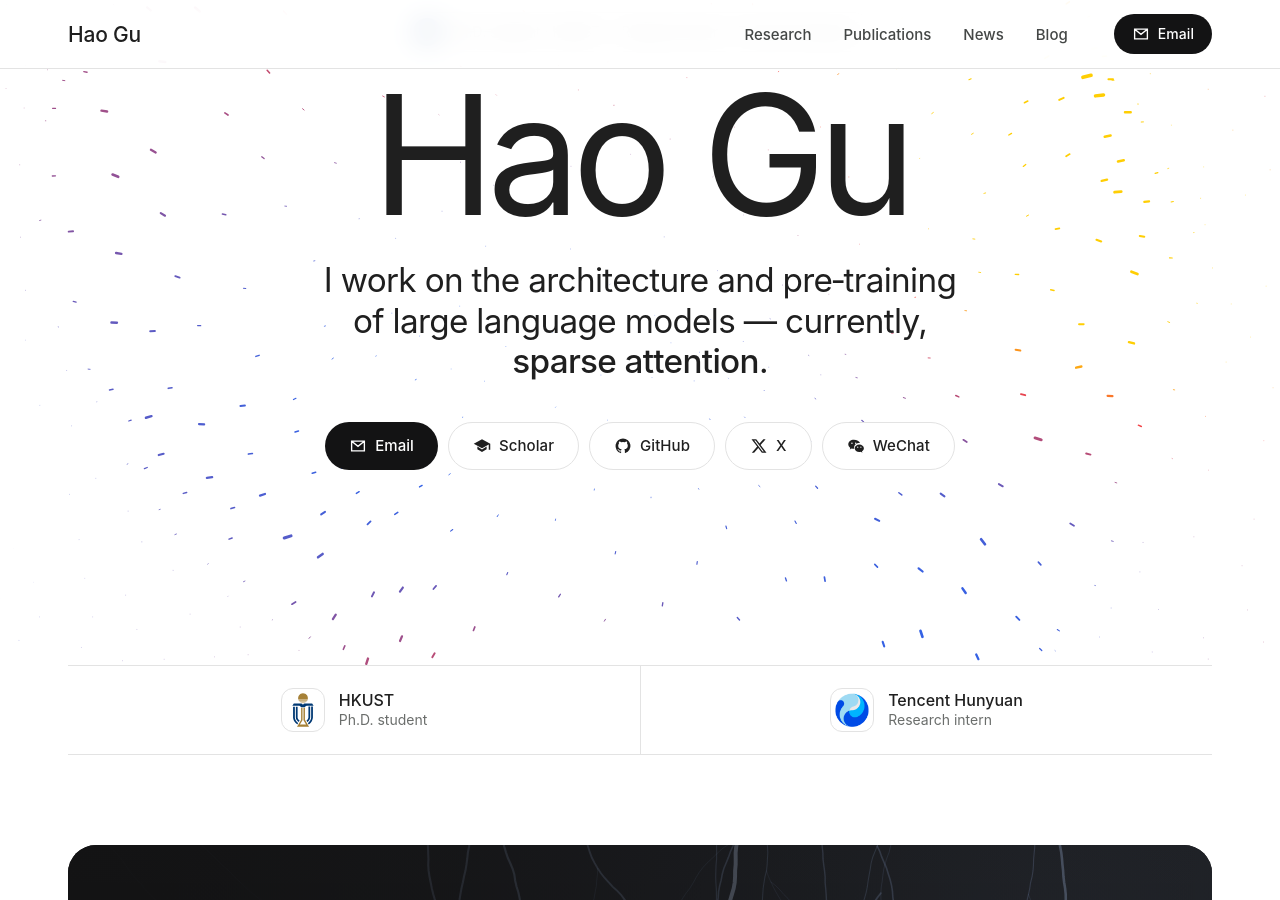
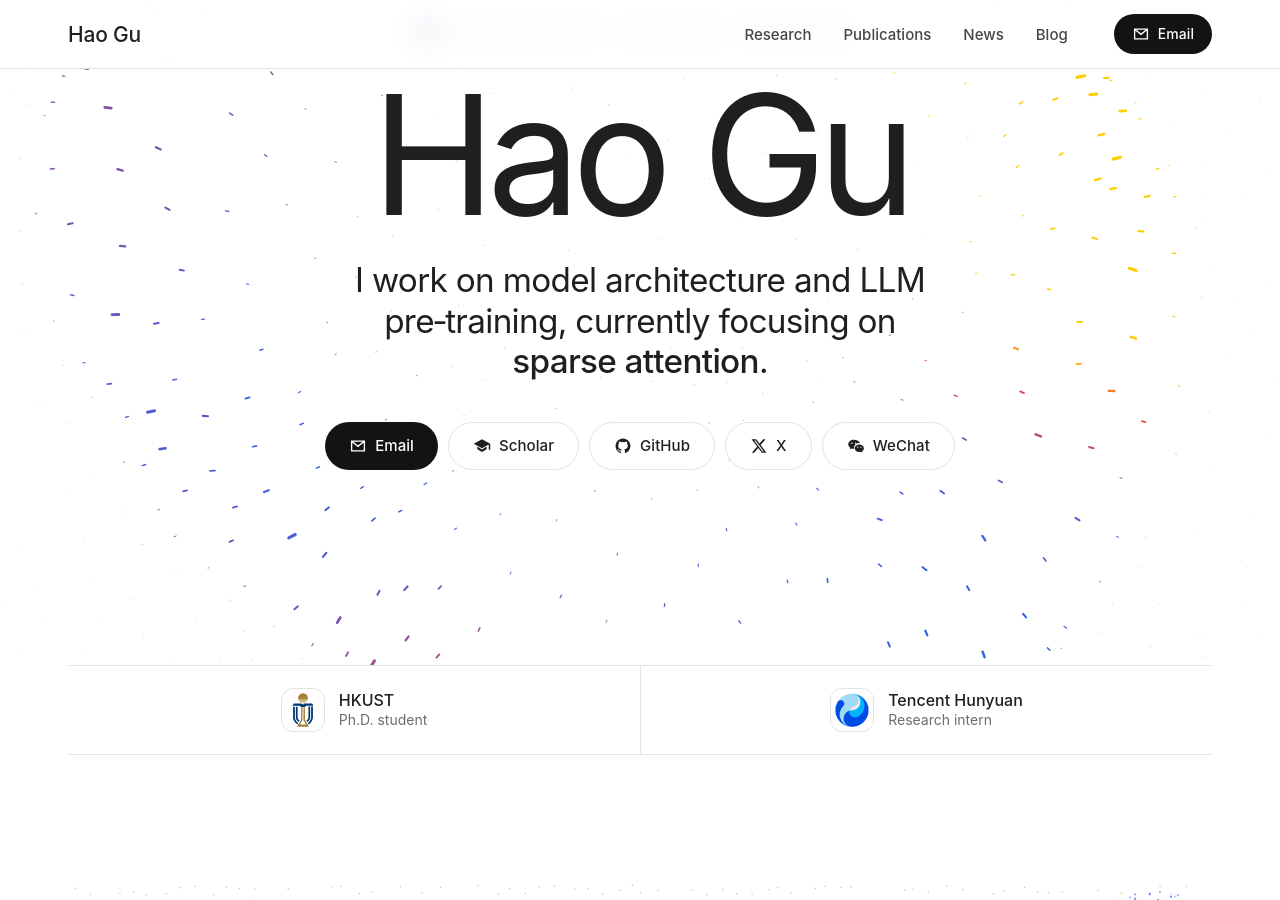
Before and after one commit to Chooovy/guhao, a Jekyll site: the page built from index.html, in a window 1280 px wide and 900 px high, scrolled down 236 px. Built offline with Jekyll 4.4.1, drawn with Linux system fonts in a browser that asks for light colours; some web fonts are replaced; some of the changed text lies outside the part shown.

Commit message:
Copy: new hero line, research lede and footer title; hide statement card

```diff
--- a/_includes/footer.html
+++ b/_includes/footer.html
@@ -4,7 +4,7 @@
       <canvas class="attn" id="attn" aria-hidden="true"></canvas>
       <div class="finale-content">
         <p class="finale-kicker">{{ site.author.name }}</p>
-        <h2 class="finale-title">Let’s build models that<br class="br-lg"> know where to look.</h2>
+        <h2 class="finale-title">Always happy to talk<br class="br-lg"> about attention.</h2>
         <div class="finale-actions">
           <a class="pill pill-white" href="mailto:{{ site.author.email }}">{{ site.author.email }}</a>
           <button class="pill pill-ghost" type="button" data-wechat>{% include icon.html name="wechat" %}WeChat</button>
--- a/index.html
+++ b/index.html
@@ -14,7 +14,7 @@ nav: home
       <span>Ph.D. student · HKUST <i>/</i> Research intern · Tencent Hunyuan</span>
     </p>
     <h1 class="hero-name">Hao Gu</h1>
-    <p class="hero-lede">I work on the architecture and pre&#8209;training of large language models — currently, <b>sparse&nbsp;attention</b>.</p>
+    <p class="hero-lede">I work on model architecture and LLM pre&#8209;training, currently focusing on <b>sparse&nbsp;attention</b>.</p>
     <div class="actions">
       <a class="pill pill-dark" href="mailto:{{ site.author.email }}">{% include icon.html name="mail" %}Email</a>
       <a class="pill pill-line" href="{{ site.author.scholar }}" target="_blank" rel="noopener">{% include icon.html name="scholar" %}Scholar</a>
@@ -49,6 +50,7 @@ nav: home
     </figcaption>
   </figure>
 </section>
+{% endcomment %}
 
 <!-- ================= RESEARCH ================= -->
 <section class="section" id="research">
@@ -57,7 +59,7 @@ nav: home
       <canvas class="orbs" id="orbs" aria-hidden="true"></canvas>
       <header class="sec-head research-head">
         <h2 class="sec-title">Research</h2>
-        <p class="sec-lede">How attention, experts and precision shape what a model can learn — and what it costs to run.</p>
+        <p class="sec-lede">Three threads so far — long context, mixture-of-experts and low-bit models — with sparse attention at the centre.</p>
       </header>
     </div>
     <div class="themes">
```
Also changed, not shown: other parts of index.html (+1 -0 lines).
